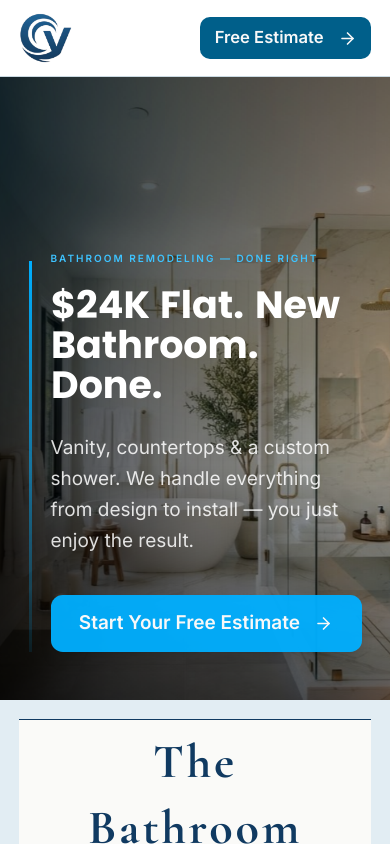
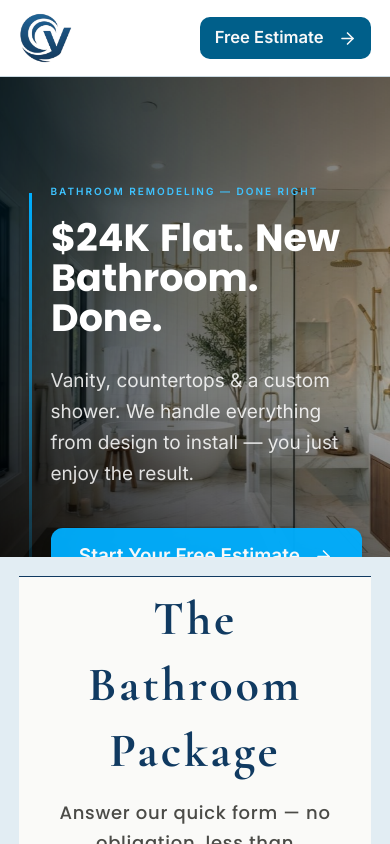
Before and after one commit to Fbet590/CVPi-Bathrooms, a Next.js app: page / in a window 390 px wide. Shown: the top 844 px of the page. Built offline with nearby package versions, Linux system fonts and the light colour scheme.

Commit message:
feat: adjust hero section height and content padding for better layout
Co-authored-by: Fbet590 <271462897+Fbet590@users.noreply.github.com>

```diff
--- a/components/landing/hero.tsx
+++ b/components/landing/hero.tsx
@@ -27,7 +27,7 @@ export function Hero() {
   }
 
   return (
-    <section className="relative min-h-[92vh] flex flex-col justify-end overflow-hidden">
+    <section className="relative min-h-[75vh] md:min-h-[92vh] flex flex-col justify-end overflow-hidden">
       {/* Background Image with slow cinematic zoom + scroll parallax */}
       <div className="absolute inset-0 overflow-hidden">
         <div
@@ -46,7 +46,7 @@ export function Hero() {
 
       {/* Content — pinned lower-left, left aligned (Koenigsegg style) */}
       <div
-        className="relative z-10 container mx-auto px-6 md:px-10 pb-28 md:pb-32"
+        className="relative z-10 container mx-auto px-6 md:px-10 pb-12 md:pb-32"
         style={{
           transform: `translateY(${offsetY * 0.12}px)`,
           opacity: Math.max(1 - offsetY / 650, 0),
```
